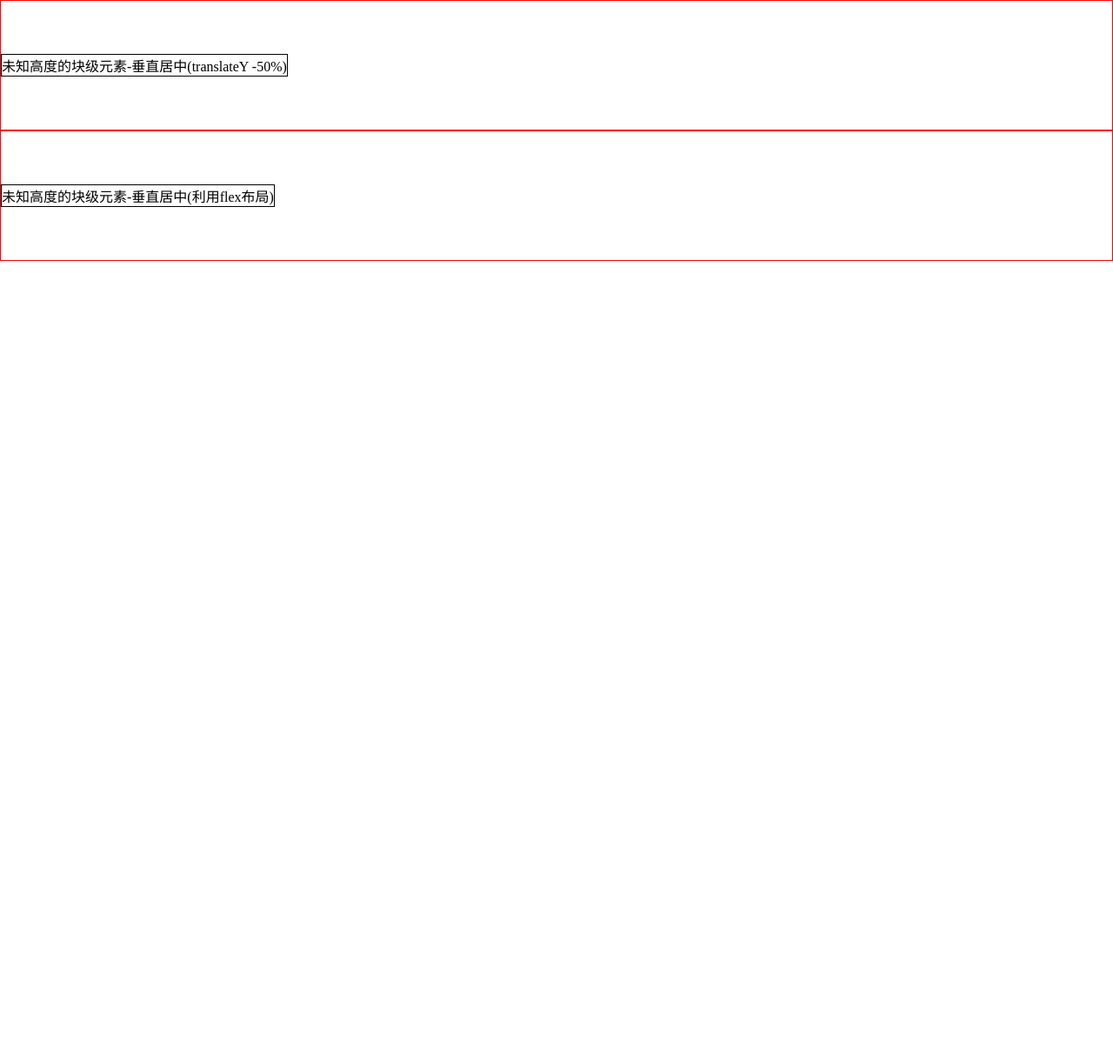
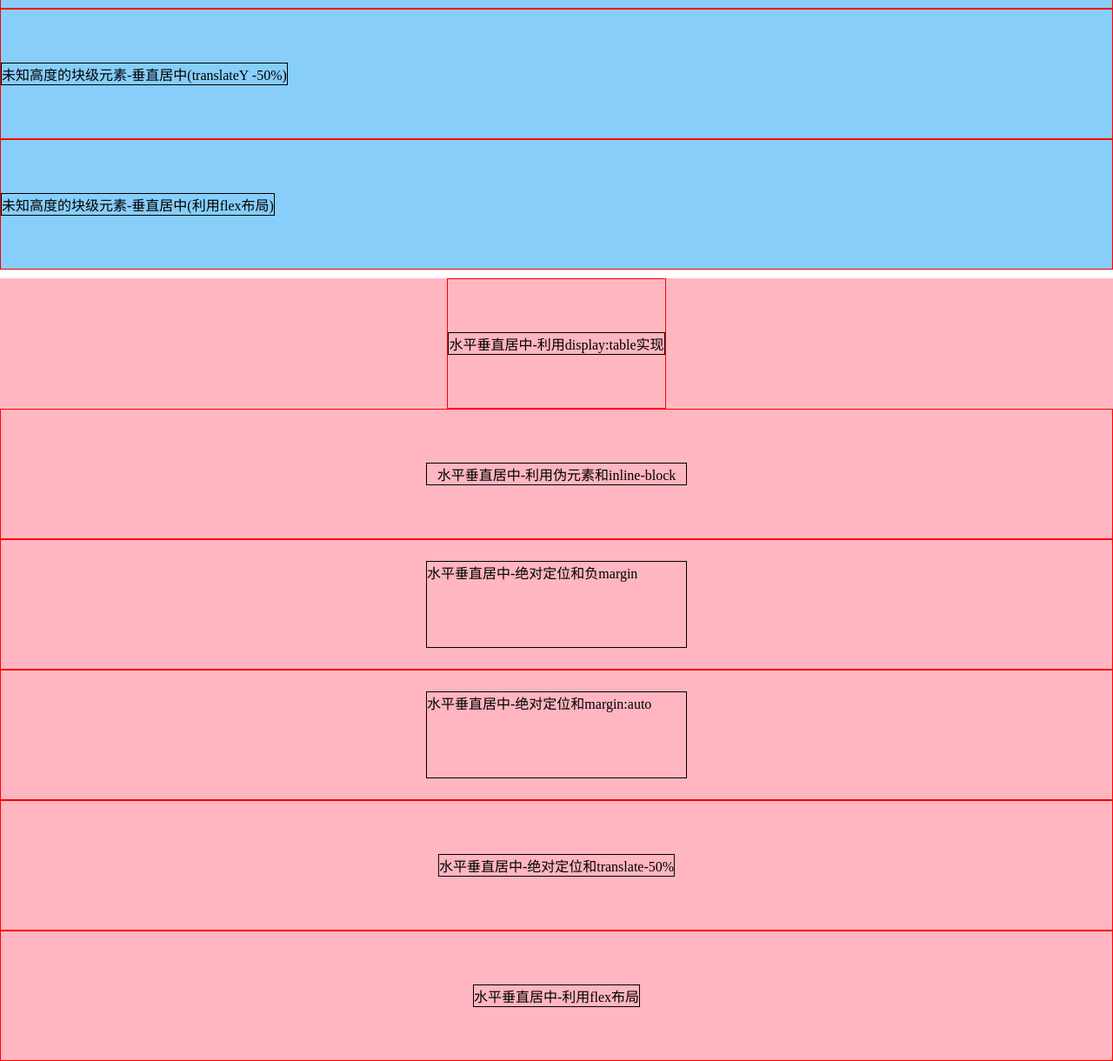
Before and after one commit to Untitled877/practice-1, a website: page index.html in a window 1280 px wide. Shown: the part 2200-3420 px from the top of the page at 87% size. Before the commit the page ends 2500 px from the top, so only its background shows below. Drawn offline with Linux system fonts and the light colour scheme.

Commit message:
feat: 水平垂直居中的几种方式

```diff
--- a/index.html
+++ b/index.html
@@ -63,6 +63,8 @@
                 未知宽度的块级元素-水平居中(利用flex)
             </div>
         </div>
+    </div>
+    <div class="part2">
         <table class="father15">
             <tr>
                 <td class="child15">利用table标签-垂直居中</td>
@@ -89,5 +91,39 @@
             </div>
         </div>
     </div>
+    <div class="part3">
+        <div class="table">
+            <div class="td">
+                <div class="child1">
+                    水平垂直居中-利用display:table实现
+                </div>
+            </div>
+        </div>
+        <div class="parent2">
+            <div class="child2">
+                水平垂直居中-利用伪元素和inline-block
+            </div>
+        </div>
+        <div class="parent3">
+            <div class="child3">
+                水平垂直居中-绝对定位和负margin
+            </div>
+        </div>
+        <div class="parent4">
+            <div class="child4">
+                水平垂直居中-绝对定位和margin:auto
+            </div>
+        </div>
+        <div class="parent5">
+            <div class="child5">
+                水平垂直居中-绝对定位和translate-50%
+            </div>
+        </div>
+        <div class="parent6">
+            <div class="child6">
+                水平垂直居中-利用flex布局
+            </div>
+        </div>
+    </div>
 </body>
 </html>
--- a/style.css
+++ b/style.css
@@ -4,7 +4,7 @@
     box-sizing: border-box;
 }
 .part1 {
-
+    background: antiquewhite;
 }
 .part1 > .father1 {
     height: 50px;
@@ -126,32 +126,36 @@
 .part1 > .father14 > .child14{
     border: 1px solid black;
 }
-.part1 > .father15 {
+.part2 {
+    margin-top: 10px;
+    background: lightskyblue;
+}
+.part2 > .father15 {
     border: 1px solid red;
     height: 150px;
 }
-.part1 > .father15 .child15 {
+.part2 > .father15 .child15 {
     border: 1px solid black;
 }
 
-.part1 > .father16 {
+.part2 > .father16 {
     border: 1px solid red;
     height: 150px;
     position: relative;
 }
-.part1 > .father16 >.child16 {
+.part2 > .father16 >.child16 {
     position: absolute;
     height: 100px;
     top: 50%;
     margin-top: -50px;
     border: 1px solid black;
 }
-.part1 > .father17 {
+.part2 > .father17 {
     border: 1px solid red;
     height: 150px;
     position: relative;
 }
-.part1 > .father17 >.child17 {
+.part2 > .father17 >.child17 {
     position: absolute;
     height: 100px;
     top: 0;
@@ -160,23 +164,113 @@
     border: 1px solid black;
 }
 
-.part1 > .father18 {
+.part2 > .father18 {
     border: 1px solid red;
     height: 150px;
     position: relative;
 }
-.part1 > .father18 >.child18 {
+.part2 > .father18 >.child18 {
     position: absolute;
     top: 50%;
     transform: translateY(-50%);
     border: 1px solid black;
 }
-.part1 > .father19 {
+.part2 > .father19 {
     border: 1px solid red;
     height: 150px;
     display: flex;
     align-items: center;
 }
-.part1 > .father19 >.child19 {
+.part2 > .father19 >.child19 {
     border: 1px solid black;
 }
+.part3 {
+    margin-top: 10px;
+    background: lightpink;
+}
+
+.part3 > .table{
+    display: table;
+    border: 1px solid red;
+    height: 150px;
+    margin-left: auto;
+    margin-right: auto;
+}
+
+.part3 > .table .td{
+    display: table-cell;
+    vertical-align: middle;
+}
+.part3 > .table .child1{
+    border: 1px solid black;
+}
+.part3 > .parent2 {
+    border: 1px solid red;
+    height: 150px;
+    text-align: center;
+}
+.part3 > .parent2:before, .part3 > .parent2:after {
+    content: '';
+    display: inline-block;
+    height: 100%;
+    vertical-align: middle;
+}
+.part3 > .parent2 > .child2 {
+    border: 1px solid black;
+    display: inline-block;
+    width: 300px;
+    vertical-align: middle;
+}
+.part3 > .parent3 {
+    height: 150px;
+    border: 1px solid red;
+    position: relative;
+}
+.part3 > .parent3 > .child3 {
+    border: 1px solid black;
+    width: 300px;
+    height: 100px;
+    position: absolute;
+    top: 50%;
+    left: 50%;
+    margin-left: -150px;
+    margin-top: -50px;
+}
+.part3 > .parent4 {
+    height: 150px;
+    border: 1px solid red;
+    position: relative;
+}
+.part3 > .parent4 > .child4 {
+    border: 1px solid black;
+    position: absolute;
+    top: 0;
+    bottom: 0;
+    left: 0;
+    right: 0;
+    height: 100px;
+    width: 300px;
+    margin: auto;
+}
+.part3 > .parent5 {
+    height: 150px;
+    border: 1px solid red;
+    position: relative;
+}
+.part3 > .parent5 > .child5 {
+    border: 1px solid black;
+    position: absolute;
+    top: 50%;
+    left: 50%;
+    transform: translate(-50%, -50%);
+}
+.part3 > .parent6 {
+    border: 1px solid red;
+    height: 150px;
+    display: flex;
+    justify-content: center;
+    align-items: center;
+}
+.part3 > .parent6 > .child6 {
+    border: 1px solid black;
+}
```
